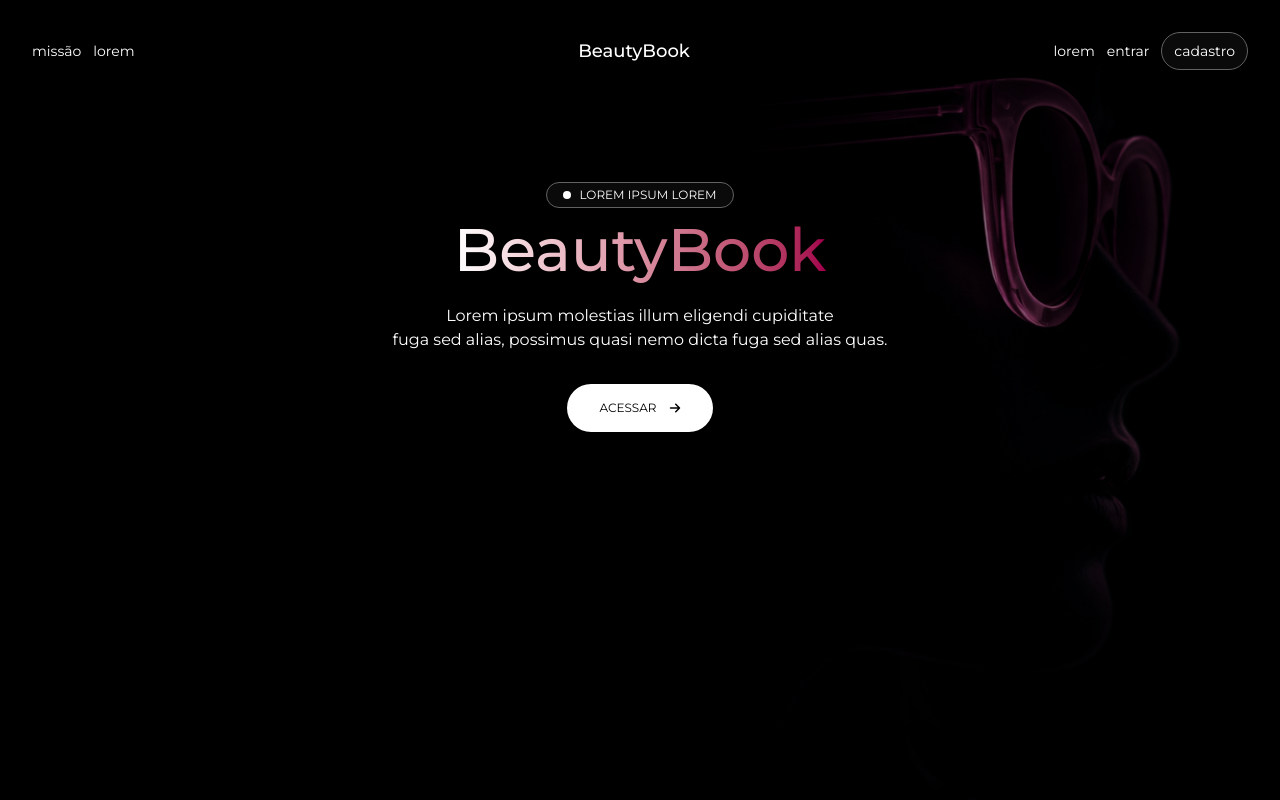
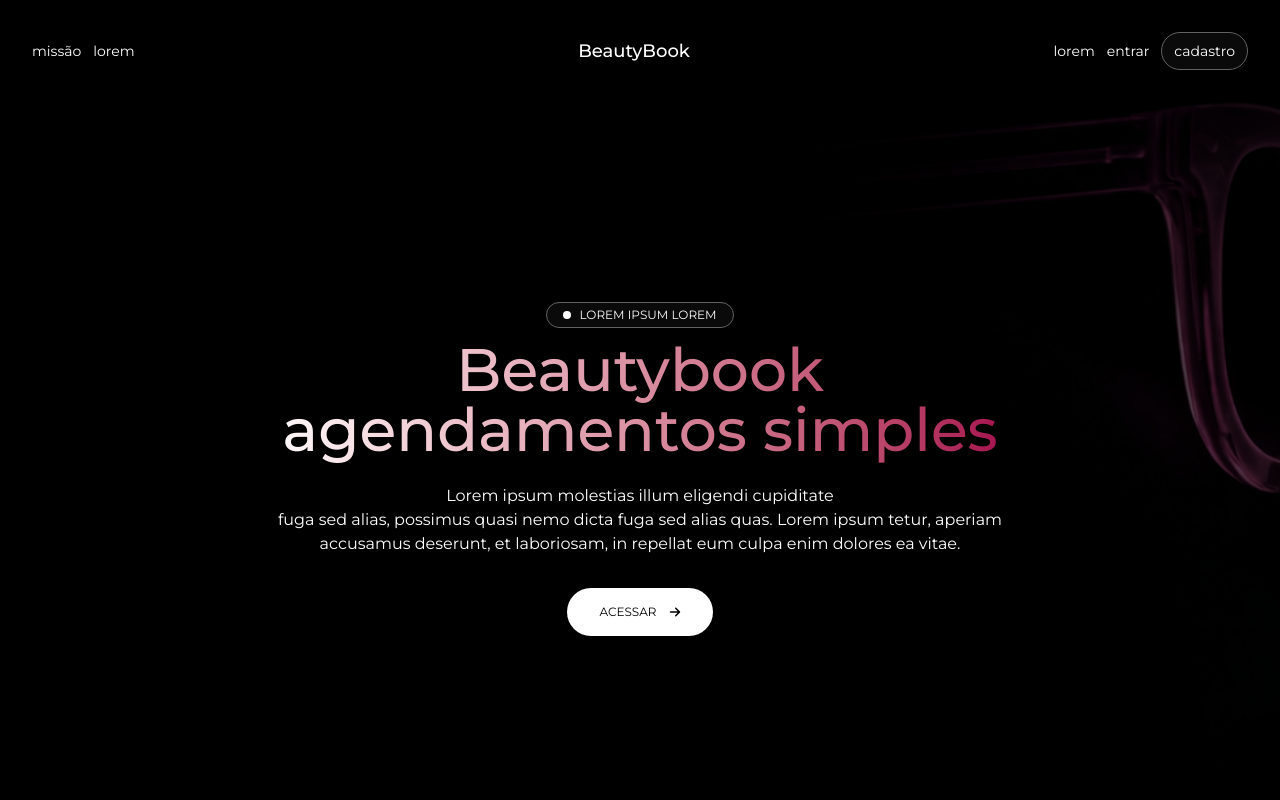
Before and after one commit to rogeranacleto/beautybook-app, a React (Vite) app: page / in a window 1280 px wide. Shown: the top 800 px of the page. Built offline with nearby package versions, Linux system fonts and the light colour scheme.

Commit message:
feat: new layout in hero section

```diff
--- a/src/components/Hero/index.tsx
+++ b/src/components/Hero/index.tsx
@@ -5,28 +5,30 @@ import { FaArrowRight } from "react-icons/fa6";
 export function Hero() {
   return (
     <div
-      className="relative min-h-screen bg-cover max-w-350 w-full"
+      className="relative min-h-screen bg-cover max-w-screen w-full bg-black"
       style={{
         backgroundImage: `url(${bgHero})`,
-        backgroundPosition: "center 10%",
+        backgroundPosition: "center 5%",
+        backgroundSize: "2000px",
+        backgroundRepeat: "no-repeat"
       }}
     >
-      <div className="absolute inset-0 bg-black/50"></div>
+      <div className="absolute inset-0 bg-black/70"></div>
       <div className="relative z-10 text-white">
         <header>
           <Header />
         </header>
-        <div className="flex flex-col items-center mt-20">
+        <div className="flex flex-col items-center mt-50">
           <p className="text-xs bg-[#0A0A0A] px-4 py-1 rounded-3xl border border-solid border-[#646161] flex items-center gap-2">
             <div className="h-2 w-2 bg-white rounded-full"></div>LOREM IPSUM
             LOREM
           </p>
-          <p className="text-6xl font-medium mt-3 bg-linear-to-r from-white to-pink-800 bg-clip-text text-transparent pb-6">
-            BeautyBook
+          <p className="text-6xl max-w-3xl text-center font-medium mt-3 bg-linear-to-r from-white to-pink-800 bg-clip-text text-transparent pb-6">
+            Beautybook agendamentos simples
           </p>
-          <p className="text-center">
+          <p className="text-center max-w-3xl">
             Lorem ipsum molestias illum eligendi cupiditate <br /> fuga sed
-            alias, possimus quasi nemo dicta fuga sed alias quas.
+            alias, possimus quasi nemo dicta fuga sed alias quas. Lorem ipsum tetur, aperiam accusamus deserunt, et laboriosam, in repellat eum culpa enim dolores ea vitae.
           </p>
           <button className="text-xs bg-white text-black px-8 py-4 flex items-center gap-3 rounded-3xl hover:scale-110 duration-200 ease-in-out mt-8 cursor-pointer">
             ACESSAR <FaArrowRight className="text-xs" />
```
